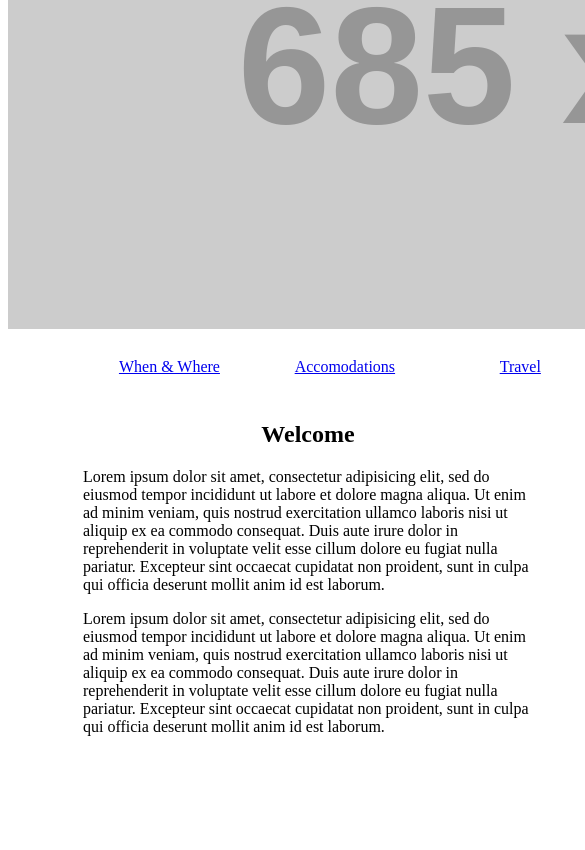
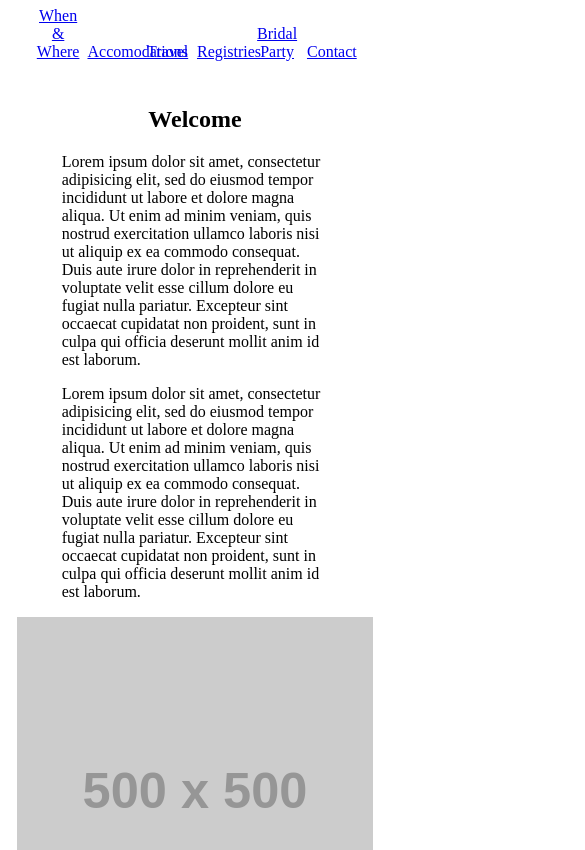
Before and after one commit to reubeningber/-Weddingber, a plain HTML site: page index.html in a window 390 px wide. Shown: the part 250-1100 px from the top of the page, 585 px wide, since content can reach past the window. Drawn offline with Linux system fonts and the light colour scheme; placeholder pictures from the web are drawn by us.

Commit message:
Responsive ness.

```diff
--- a/index.html
+++ b/index.html
@@ -1,14 +1,19 @@
 <!DOCTYPE html>
 <html lang="en">
 <head>
-	<meta charset="UTF-8">
+	<meta charset='UTF-8'>
+    <meta content='text/html; charset=utf-8' http-equiv='Content-Type'>
+    <meta http-equiv='X-UA-Compatible' content='IE=edge,chrome=1'>
+
 	<title>Sarah Beth and Reuben | #Weddingber </title>
+
+    <meta name="viewport" content="initial-scale=1">
+
 
 	<link rel="stylesheet" href="css/style.css">
 </head>
 <body>
 	<div class="container">
-
 		<header class="site-header" id="top">
 			<div class="site-title">
 				<h1>Sarah-Beth <span>&</span> Reuben</h1>
--- a/less/layout.less
+++ b/less/layout.less
@@ -1,5 +1,5 @@
 .container {
-	width: 1200px;
+	width: 75%;
 	margin: 0 auto;
 }
 
@@ -35,3 +35,20 @@
 
 	}
 }
+
+@media screen and (max-width: 800px) {
+	.container {
+		width: 95%;
+	}
+
+	.layout-section {
+		.layout-section-content {
+			width: 100%;
+			float: none;
+
+			img {
+				max-width: 100%;
+			}
+		}
+	}
+}
--- a/less/style.less
+++ b/less/style.less
@@ -1,9 +1,10 @@
 // Stuff
 @import url(ui.less);
+
 // Layouts
 @import url(layout.less);
 
 // Components
 @import url(header.less);
 @import url(section.less);
-@import url(people.less);.
+@import url(people.less);
```
Also changed, not shown: css/style.css.
